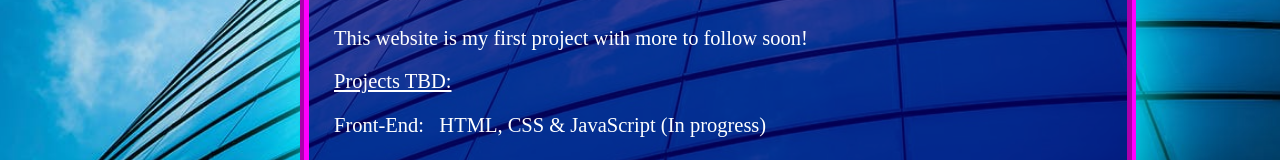
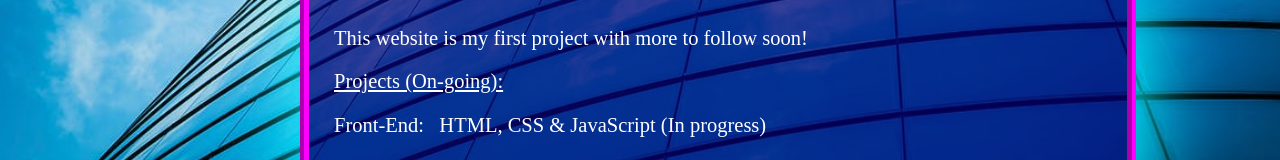
Before and after one commit to dankric1972/dk.portfolio, a plain HTML site: page projects.html in a window 1280 px wide. Shown: the part 353-513 px from the top of the page. Drawn offline with Linux system fonts and the light colour scheme; a script that the page names is missing.

Commit message:
Update projects.html

```diff
--- a/projects.html
+++ b/projects.html
@@ -44,7 +44,7 @@
       <section class="paragraph">
       <div class="container">
        <p>This website is my first project with more to follow soon!</p>
-	   <p><u>Projects TBD:</u></p>  Front-End: &nbsp; HTML, CSS & JavaScript (In progress)
+	   <p><u>Projects (On-going):</u></p>  Front-End: &nbsp; HTML, CSS & JavaScript (In progress)
 	   <p>Back-End: &nbsp; PHP & MySQL (In progress)</p>
         </div>
        </section>
```
